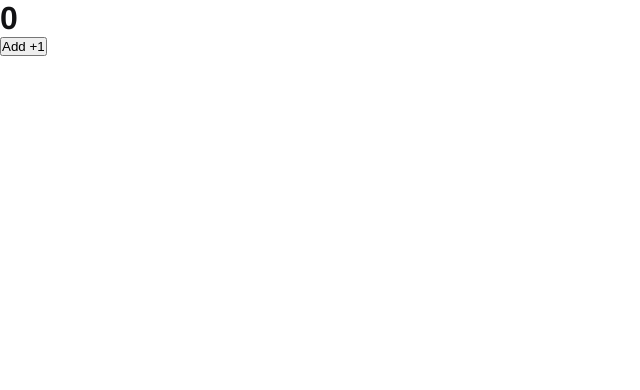
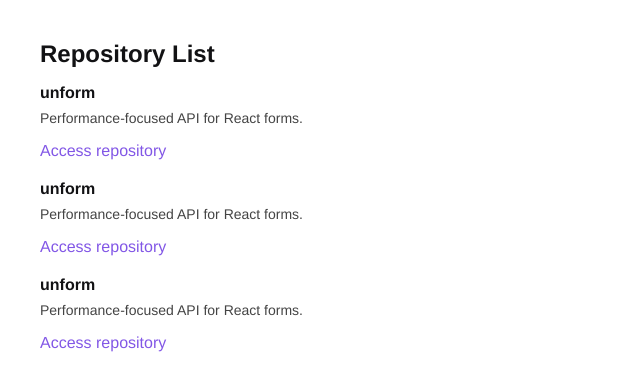
Before and after one commit to juliafealves/github_explorer-web, a React app: page / in a window 1280 px wide. Shown: the top 390 px of the page, without its empty margins (0-640 px from the left). Built offline with nearby package versions, Linux system fonts and the light colour scheme.

Commit message:
Styled Repository List component.

```diff
--- a/src/App.jsx
+++ b/src/App.jsx
@@ -1,7 +1,6 @@
 import './styles/global.scss';
 import {RepositoryList} from "./components/RepositoryList";
-import {Counter} from "./components/Counter";
 
 export function App() {
-    return <Counter />
+    return <RepositoryList />
 }
--- a/src/components/Counter.jsx
+++ /dev/null
@@ -1,16 +0,0 @@
-import { useState } from 'react';
-
-export function Counter() {
-    const [counter, setCounter] = useState(0);
-
-    function increment() {
-        setCounter(counter + 1);
-    }
-
-    return (
-        <>
-            <h1>{counter}</h1>
-            <button onClick={increment}>Add +1</button>
-        </>
-    );
-}
--- a/src/components/RepositoryList.jsx
+++ b/src/components/RepositoryList.jsx
@@ -1,4 +1,5 @@
 import {RepositoryItem} from "./RepositoryItem";
+import '../styles/repositories.scss';
 
 const repository = {
     name: 'unform',
@@ -12,6 +13,8 @@
             <h1>Repository List</h1>
             <ul>
                 <RepositoryItem repository={repository} />
+                <RepositoryItem repository={repository} />
+                <RepositoryItem repository={repository} />
             </ul>
         </section>
     );
--- /dev/null
+++ b/src/styles/repositories.scss
@@ -0,0 +1,30 @@
+.repository-list {
+  margin: 40px;
+
+  h1 {
+    margin-bottom: 16px;
+  }
+
+  ul {
+    list-style: none;
+
+    li {
+      & + li {
+        margin-top: 20px;
+      }
+
+      p {
+        font-size: 14px;
+        color: #444;
+        margin-top: 8px;
+      }
+
+      a {
+        display: inline-block;
+        margin-top: 16px;
+        text-decoration: none;
+        color: #8257e6;
+      }
+    }
+  }
+}
```
